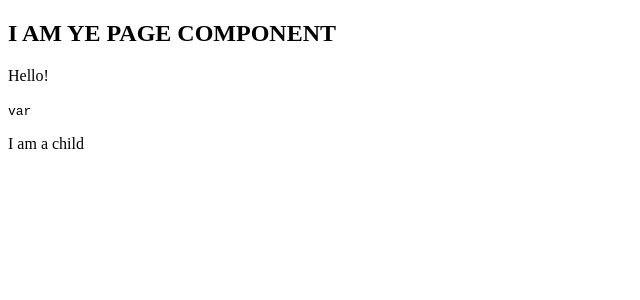
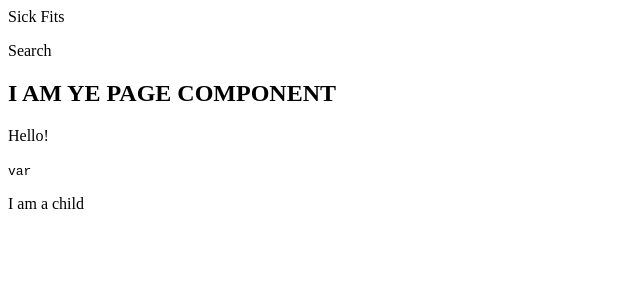
Before and after one commit to noamsauerutley/advanced-react-graphql, a Next.js app in the folder frontend/: page / in a window 1280 px wide. Shown: the top 300 px of the page, without its empty margins (0-640 px from the left). Built offline with nearby package versions, Linux system fonts and the light colour scheme.

Commit message:
Add heaader skellington

```diff
--- /dev/null
+++ b/frontend/components/Header.js
@@ -0,0 +1,10 @@
+export default function Header() {
+  return (
+    <header>
+      <div className="bar">Sick Fits</div>
+      <div className="sub-bar">
+        <p>Search</p>
+      </div>
+    </header>
+  );
+}
--- a/frontend/components/Page.js
+++ b/frontend/components/Page.js
@@ -1,8 +1,10 @@
 import PropTypes from 'prop-types';
+import Header from './Header';
 
 export default function Page({ children, cool }) {
   return (
     <div>
+      <Header />
       <h2>I AM YE PAGE COMPONENT</h2>
       <h3>{cool}</h3>
       {children}
```
